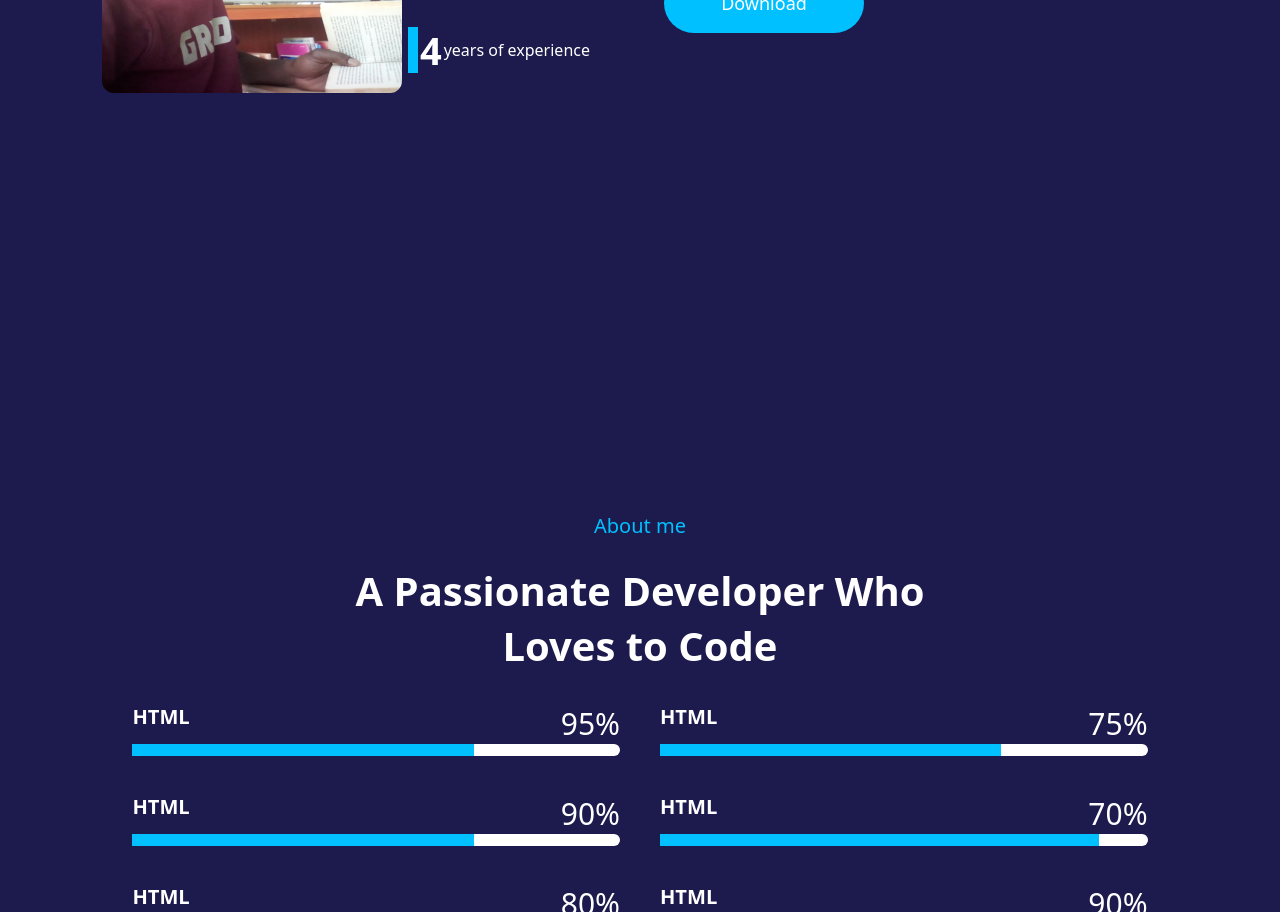
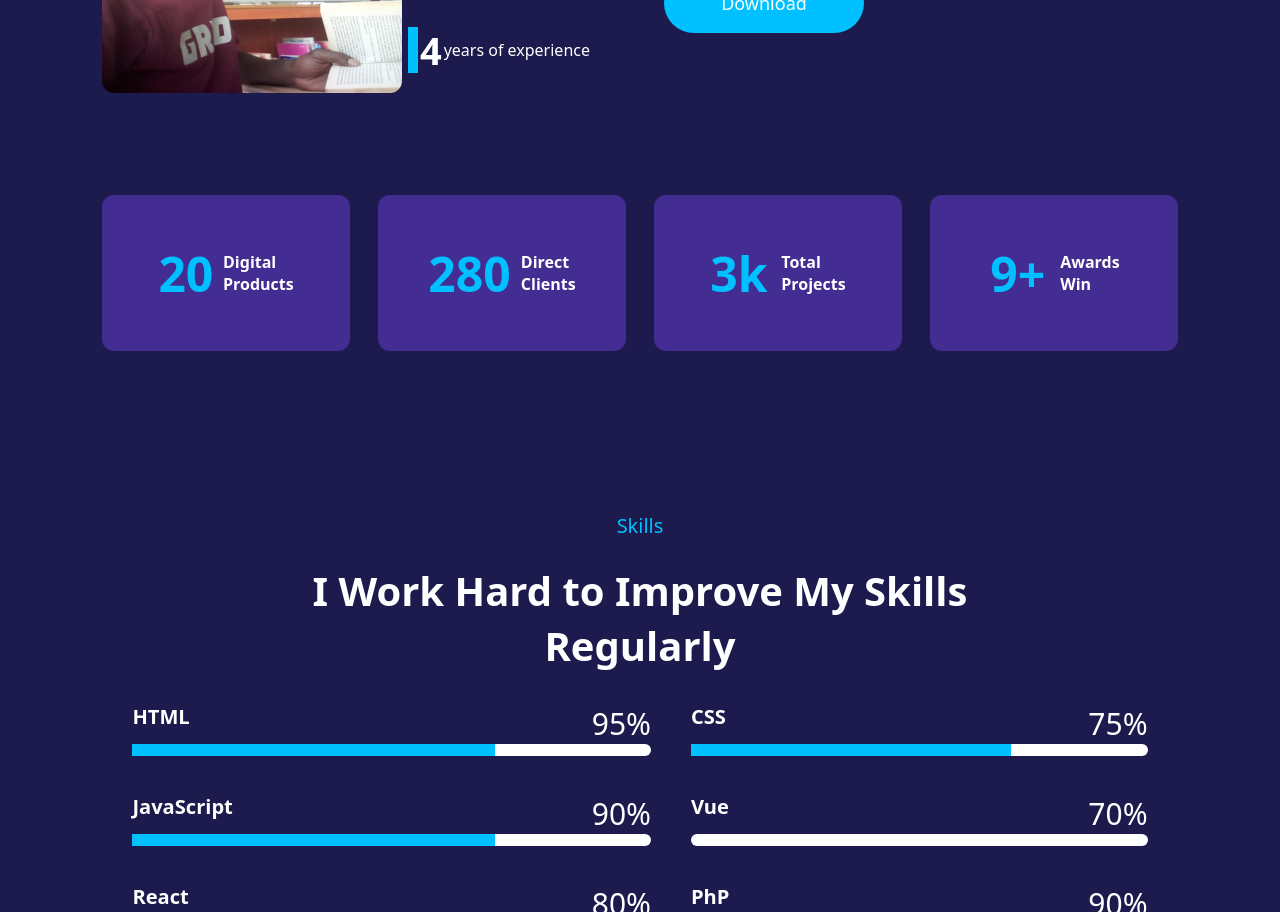
Before and after one commit to JeanShyaka/Shyaka-portfolio, a plain HTML site: page index.html in a window 1280 px wide. Shown: the part 1888-2800 px from the top of the page. Drawn offline with nearby package versions, Linux system fonts and the light colour scheme.

Commit message:
Modified portfolio

```diff
--- a/index.css
+++ b/index.css
@@ -121,27 +121,27 @@ button:hover {
 }
 
 
-.main .boxOfImage{
+  .main .boxOfImage{
   width: 350px;
   height: 350px;
-  background-color: red;
+  background-color: rgb(39, 48, 100);
   background-image: url("/images/profile.jpg");
   background-position: center;
   background-size: cover;
   border-radius: 50%;
   background-position-y: -265px;
-  margin-right: 36px;
+  margin-right: 80px;
 
 }
 
-.box-container {
+ .box-container {
   display: flex;
   justify-content: space-between;
   height: 400px;
   width: 100%;
 }
 
-.box {
+ .box {
   width: 30%;
   height: 100%;
   background-color: #3A2B71;
@@ -151,7 +151,7 @@ button:hover {
   align-items: left;
   justify-content: space-between;
 }
-.box .box1 i{
+  .box .box1 i{
   width:200px;
   height: 15px;
   color: #00C0FF;
@@ -183,7 +183,7 @@ button:hover {
   font-size: 16px;
   padding-top: 40px;
   text-align: left;
-padding-left: 32px;
+  padding-left: 32px;
 }
 
 .box .box2 i{
@@ -239,7 +239,6 @@ padding-left: 32px;
   text-align: left;
 }
 .box .box3 p{
-
   width:200px;
   height: 15px;
   color: #B2ADC5;
@@ -422,12 +421,120 @@ padding-left: 34px;
 text-align: left;
 }
 
+.content-boxes{
+ width:100%;
+ height: 300px;
+ display: flex;
+  margin-top: 30px;
+  justify-content: space-between;
+  align-items: center;
+
+}
+.content-boxes .box1{
+  width: 23%;
+  height: 52%;
+  background-color: #432D92;
+  border-radius: 12px;
+  display: flex;
+  flex-direction: row;
+  align-items: center;
+  text-align: center;
+  row-gap: 1px;
+  justify-content: space-between;
+  /* margin: 30px; */
+}
+.content-boxes .box1 h4{
+  padding-left: 56px;
+  color:#00C0FF;
+  font-size: 48px;
+}
+.content-boxes .box1 p{
+  padding-right: 56px;
+  /* color:#00C0FF; */
+  font-size: 16px;
+  text-align: left;
+  font-weight: bold;
+}
+
+.content-boxes .box2{
+  width: 23%;
+  height: 52%;
+  background-color: #432D92;
+  border-radius: 12px;
+  display: flex;
+  flex-direction: row;
+  align-items: center;
+  text-align: center;
+  row-gap: 1px;
+  justify-content: space-between;
+  /* margin: 30px; */
+}
 
 
+.content-boxes .box2 h4{
+  padding-left: 50px;
+  color:#00C0FF;
+  font-size: 48px;
+}
+.content-boxes .box2 p{
+  padding-right: 50px;
+  /* color:#00C0FF; */
+  font-size: 16px;
+  text-align: left;
+  font-weight: bold;
+}
 
 
+.content-boxes .box3{
+  width: 23%;
+  height: 52%;
+  background-color: #432D92;
+  border-radius: 12px;
+  display: flex;
+  flex-direction: row;
+  align-items: center;
+  text-align: center;
+  row-gap: 1px;
+  justify-content: space-between;
+  /* margin: 30px; */
+}
+.content-boxes .box3 h4{
+  padding-left: 56px;
+  color:#00C0FF;
+  font-size: 48px;
+}
+.content-boxes .box3 p{
+  padding-right: 56px;
 
+  font-size: 16px;
+  text-align: left;
+  font-weight: bold;
+}
+.content-boxes .box4{
+  width: 23%;
+  height: 52%;
+  background-color: #432D92;
+  border-radius: 12px;
+  display: flex;
+  flex-direction: row;
+  align-items: center;
+  text-align: center;
+  row-gap: 1px;
+  justify-content: space-between;
 
+}
+.content-boxes .box4 h4{
+  padding-left: 60px;
+  color:#00C0FF;
+  font-size: 48px;
+}
+.content-boxes .box4 p{
+  padding-right: 58px;
+
+  font-size: 16px;
+  text-align: left;
+  font-weight: bold;
+}
 
 .service-content {
   display: grid;
@@ -461,5 +568,26 @@ text-align: left;
 }
 
 .lang .level.html {
-  width: 90%;
+  width: 20%;
 }
+
+/* Section of service */
+.service{
+  padding-top: 100px;
+  height:800px;
+  background-color: chocolate;
+  margin-bottom: 23px;
+  margin-top: 20px;
+}
+.service .service-content{
+  background-color: aqua;
+
+}.service .service-content h3{
+  color:#00C0FF
+}
+.service .service-content {
+  font-size: 32px;
+}
+.service-box-parts{
+
+}
--- a/index.html
+++ b/index.html
@@ -98,6 +98,7 @@
     </section>
 
     <section class="about" id="about">
+
         <div class="about-title">
             <h4>About me</h4>
             <h3>A Passionate Developer Who <br>Loves to Code</h3>
@@ -138,20 +139,32 @@
 
                 <button>Download</button>
             </div>
-            <div class="content3">
-                <div class="box1">
 
-                </div>
-                <div class="box2"></div>
-                <div class="box3"></div>
-                <div class="box4"></div>
+        </div>
+        <div class="content-boxes">
+            <div class="box1">
+                <h4>20</h4>
+                <p>Digital<br>Products</p>
+
+            </div>
+            <div class="box2">
+                <h4>280</h4>
+                <p>Direct<br>Clients</p>
+            </div>
+            <div class="box3">
+                <h4>3k</h4>
+                <p>Total<br>Projects</p>
+            </div>
+            <div class="box4">
+                <h4>9+</h4>
+                <p>Awards<br>Win</p>
             </div>
         </div>
     </section>
     <section class="Skills">
         <div class="about-title">
-            <h4>About me</h4>
-            <h3>A Passionate Developer Who <br>Loves to Code</h3>
+            <h4>Skills</h4>
+            <h3>I Work Hard to Improve My Skills<br>Regularly</h3>
         </div>
         <div class="service-content">
             <div class="lang">
@@ -165,7 +178,7 @@
             </div>
             <div class="lang">
                 <div class="title">
-                    <h6>HTML</h6>
+                    <h6>CSS</h6>
                     <p>75%</p>
                 </div>
                 <div class="bar">
@@ -174,7 +187,7 @@
             </div>
             <div class="lang">
                 <div class="title">
-                    <h6>HTML</h6>
+                    <h6>JavaScript</h6>
                     <p>90%</p>
                 </div>
                 <div class="bar">
@@ -183,25 +196,26 @@
             </div>
             <div class="lang">
                 <div class="title">
-                    <h6>HTML</h6>
+                    <h6>Vue</h6>
                     <p>70%</p>
                 </div>
                 <div class="bar">
-                    <div class="level html"></div>
+                    <div cl  background-color: chartreuse
+                    ass="level html"></div>
                 </div>
             </div>
             <div class="lang">
                 <div class="title">
-                    <h6>HTML</h6>
+                    <h6>React</h6>
                     <p>80%</p>
                 </div>
                 <div class="bar">
                     <div class="level"></div>
                 </div>
-            </div>
+             </div>
             <div class="lang">
                 <div class="title">
-                    <h6>HTML</h6>
+                    <h6>PhP</h6>
                     <p>90%</p>
                 </div>
                 <div class="bar">
@@ -210,6 +224,30 @@
             </div>
         </div>
     </section>
+    <section class="service " id="service">
+        <div class="service-parts" >
+            <div class="service-title" >
+                <h3>Service</h3>
+                <h4>What I Do For My Clients</h4>
+            </div>
+            <div class="service-box-parts">
+
+                <div class="box1">
+
+                </div>
+                <div class="box2"></div>
+
+                <div class="box3"></div>
+
+                <div class="box4"></div>
+
+                <div class="box5"></div>
+
+                <div class="box6"></div>
+
+            </div>
+        </div>
+    </section>
 
 </body>
 </html>
```
